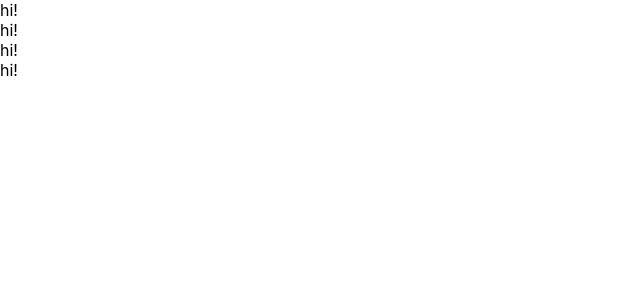
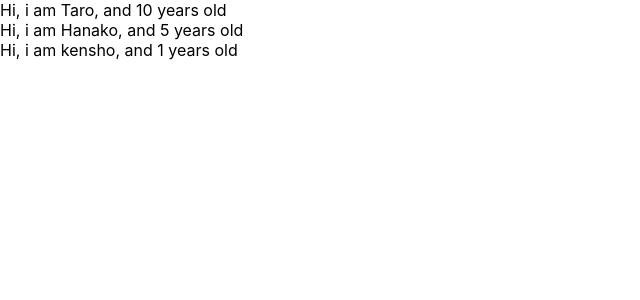
Before and after one commit to k-iwashita/react_first_app, a React (Create React App) app: page / in a window 1280 px wide. Shown: the top 300 px of the page, without its empty margins (0-640 px from the left). Built offline with nearby package versions, Linux system fonts and the light colour scheme.

Commit message:
learn props

```diff
--- a/src/App.js
+++ b/src/App.js
@@ -13,19 +13,35 @@
 // }
 
 const App = () => {
+  const profiles = [
+    {
+      name: 'Taro', age: 10
+    },
+    {
+      name: 'Hanako', age: 5
+    },
+    {
+      name: 'kensho'
+    }
+  ]
   return (
     <div>
-      <Cat />
-      <Cat />
-      <Cat />
-      <Cat />
+      {
+        profiles.map((profile, index) => {
+          return<User name={profile.name} age={profile.age} key= {index}/>
+        })
+      }
     </div>
 
   )
 }
 
-const Cat = () => {
-  return <div>hi!</div>
+const User = (props) => {
+return <div>Hi, i am {props.name}, and {props.age} years old</div>
+}
+
+User.defaultProps = {
+  age: 1
 }
 
 export default App;
```
